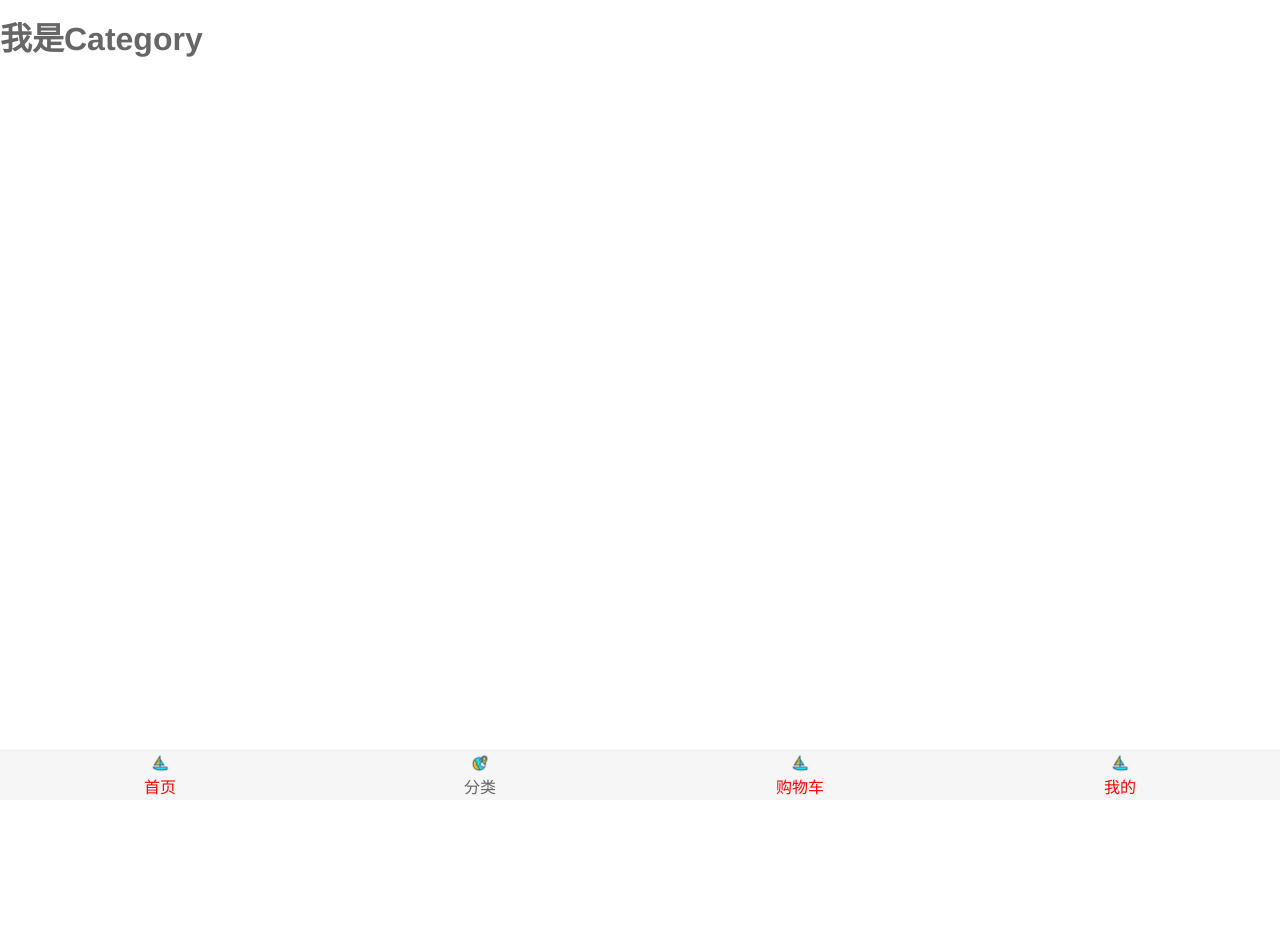
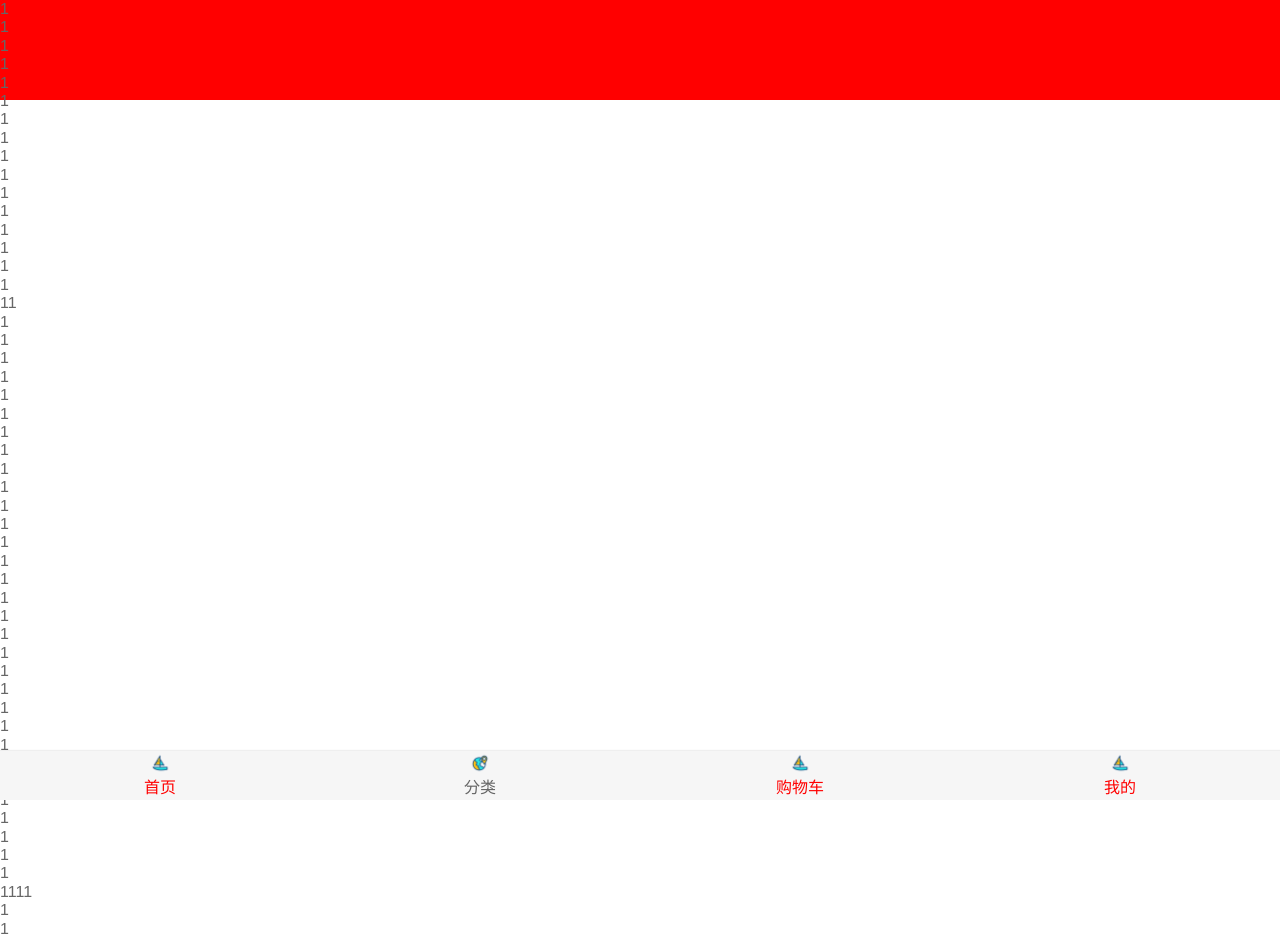
Before and after one commit to sunchenchao/vuestudyproject, a Vue app: page /category in a window 1280 px wide. Shown: the top 939 px of the page. Before the commit the page ends 800 px from the top, so only its background shows below. Built offline with nearby package versions, Linux system fonts and the light colour scheme.

Commit message:
feat：home模块的完成和better-scroll的使用

```diff
--- a/package.json
+++ b/package.json
@@ -8,6 +8,7 @@
   },
   "dependencies": {
     "axios": "^0.21.1",
+    "better-scroll": "^2.3.1",
     "vue": "^2.6.11",
     "vue-router": "^3.5.1"
   },
--- a/src/App.vue
+++ b/src/App.vue
@@ -3,6 +3,7 @@
       <router-view></router-view>
    <main-tab-bar></main-tab-bar>
   </div>
+
 </template>
 
 <script>
--- /dev/null
+++ b/src/components/content/goodList/GoodList.vue
@@ -0,0 +1,43 @@
+<template>
+    <div class="goodlist">
+        <good-list-item class="goodlistitem" v-for="item in goodList" :gooditem="item">
+
+        </good-list-item>
+    </div>
+
+</template>
+
+<script>
+    import GoodListItem from "@/components/content/goodList/GoodListItem";
+    export default {
+        name: "GoodList",
+        props:{
+            goodList:{
+                type:Array,
+                default(){
+                    return [];
+                }
+            }
+        },
+        components:{
+            GoodListItem
+        }
+    }
+</script>
+
+<style scoped>
+    .goodlist{
+        width: 100%;
+        display: flex;
+        flex-wrap: wrap;
+        padding-left: 5px;
+
+    }
+    .goodlistitem{
+        width: 50%;
+        padding: 0px;
+
+    }
+
+
+</style>
--- /dev/null
+++ b/src/components/content/goodList/GoodListItem.vue
@@ -0,0 +1,48 @@
+<template>
+    <div class="gooditem">
+        <img :src="gooditem.show.img">
+        <div class="title">
+           {{gooditem.title}}
+        </div>
+        <div class="sendwrap"><span class="price">{{gooditem.price}}</span><img class="like" src="@/assets/img/common/collect.svg"></div>
+
+    </div>
+
+</template>
+
+<script>
+    export default {
+        name: "GoodListItem",
+        props:{
+            gooditem:{
+                type:Object,
+                default(){
+                    return {};
+                }
+            }
+        }
+    }
+</script>
+
+<style scoped>
+    .gooditem>img{
+        width: 96%;
+        padding: 2px;
+    }
+    .title{
+        height:18px;
+        line-height: 18px;
+        overflow: hidden;
+        text-overflow: ellipsis;
+    }
+    .price{
+        color: deeppink;
+    }
+    .sendwrap{
+        text-align: center;
+    }
+    .like{
+        width: 20px;
+    }
+
+</style>
--- a/src/components/content/tabControl/TabControl.vue
+++ b/src/components/content/tabControl/TabControl.vue
@@ -29,6 +29,7 @@
         methods:{
             CheckTab(index){
                 this.currentIndex = index;
+                this.$emit("tabCheck",index);
 
             }
         }
@@ -41,6 +42,7 @@
         height: 30px;
         text-align: center;
         display: flex;
+        background-color: white;
     }
     .tabcontrol-item{
         flex: 1;
--- a/src/network/home.js
+++ b/src/network/home.js
@@ -3,5 +3,14 @@ export function getHomeMultidata() {
     return request({
         url:"/home/multidata"
     })
+}
+export function getHomeGoods(type,page) {
+    return request({
+        url:"/home/data",
+        params:{
+            type,
+            page
+        },
+    })
 
 }
--- a/src/network/request.js
+++ b/src/network/request.js
@@ -2,7 +2,8 @@ import axios from "axios";
 
 export function request(config) {
     const instance = axios.create({
-        baseURL:"http://123.207.32.32:8000",
+        // baseURL:"http://123.207.32.32:8000",
+        baseURL:"http://152.136.185.210:7878/api/m5",
         timeout:5000
     })
     //请求拦截器
--- a/src/views/category/Category.vue
+++ b/src/views/category/Category.vue
@@ -1,13 +1,138 @@
 <template>
-    <h1>我是Category</h1>
+    <div class="wrapper">
+        <ul class="sendwrapper">
+            <li>1</li>
+            <li>1</li>
+            <li>1</li>
+            <li>1</li>
+            <li>1</li>
+            <li>1</li>
+            <li>1</li>
+            <li>1</li>
+            <li>1</li>
+            <li>1</li>
+            <li>1</li>
+            <li>1</li>
+            <li>1</li>
+            <li>1</li>
+            <li>1</li>
+            <li>1</li>
+            <li>11</li>
+            <li>1</li>
+            <li>1</li>
+            <li>1</li>
+            <li>1</li>
+            <li>1</li>
+            <li>1</li>
+            <li>1</li>
+            <li>1</li>
+            <li>1</li>
+            <li>1</li>
+            <li>1</li>
+            <li>1</li>
+            <li>1</li>
+            <li>1</li>
+            <li>1</li>
+            <li>1</li>
+            <li>1</li>
+            <li>1</li>
+            <li>1</li>
+            <li>1</li>
+            <li>1</li>
+            <li>1</li>
+            <li>1</li>
+            <li>1</li>
+            <li>1</li>
+            <li>1</li>
+            <li>1</li>
+            <li>1</li>
+            <li>1</li>
+            <li>1</li>
+            <li>1</li>
+            <li>1111</li>
+            <li>1</li>
+            <li>1</li>
+            <li>1</li>
+            <li>1</li>
+            <li>1</li>
+            <li>1</li>
+            <li>1</li>
+            <li>1</li>
+            <li>1</li>
+            <li>1</li>
+            <li>1</li>
+            <li>1</li>
+            <li>1</li>
+            <li>1</li>
+            <li>1</li>
+            <li>1</li>
+            <li>1</li>
+            <li>1</li>
+            <li>1</li>
+            <li>1</li>
+            <li>1</li>
+            <li>1</li>
+            <li>1</li>
+            <li>1</li>
+            <li>1</li>
+            <li>1</li>
+            <li>1</li>
+            <li>1</li>
+            <li>1</li>
+            <li>1</li>
+            <li>1</li>
+            <li>1</li>
+            <li>1</li>
+            <li>1</li>
+            <li>1</li>
+            <li>1</li>
+            <li>1</li>
+            <li>1</li>
+            <li>1</li>
+            <li>1</li>
+            <li>1</li>
+            <li>1</li>
+            <li>1</li>
+            <li>1</li>
+            <li>1</li>
+            <li>1</li>
+            <li>1</li>
+            <li>1</li>
+            <li>1</li>
+            <li>1</li>
+            <li>1</li>
+        </ul>
+
+    </div>
 </template>
 
 <script>
+    import Bscroll from "better-scroll";
     export default {
-        name: "Category"
+        name: "Category",
+        mounted() {
+            console.log(document.querySelector(".wrapper"));
+
+            this.scroll =  new Bscroll(document.querySelector(".wrapper"),{
+            })
+        },
+        data(){
+            return {
+                scroll:null,
+            }
+        }
     }
 </script>
 
 <style scoped>
+    .sendwrapper{
+        /*height: 500px;*/
+
+        /*overflow: hidden;*/
+    }
+    .wrapper{
+        height: 100px;
+        background-color: red;
+    }
 
 </style>
--- a/src/views/home/Home.vue
+++ b/src/views/home/Home.vue
@@ -6,63 +6,22 @@
         <HomeSwiper :banner="banner"></HomeSwiper>
         <recommend-view :recommends="recommends"></recommend-view>
         <feature-view></feature-view>
-        <tab-control class="tabcontrol" :titles="['推荐','喜欢','热门']"></tab-control>
-        <ul>
-            <li></li>
-            <li></li>
-            <li></li>
-            <li></li>
-            <li></li>
-            <li></li>
-            <li></li>
-            <li></li>
-            <li></li>
-            <li></li>
-            <li></li>
-            <li></li>
-            <li></li>
-            <li></li>
-            <li></li>
-            <li></li>
-            <li></li>
-            <li></li>
-            <li></li>
-            <li></li>
-            <li></li>
-            <li></li>
-            <li></li>
-            <li></li>
-            <li></li>
-            <li></li>
-            <li></li>
-            <li></li>
-            <li></li>
-            <li></li>
-            <li></li>
-            <li></li>
-            <li></li>
-            <li></li>
-            <li></li>
-            <li></li>
-            <li></li>
-            <li></li>
-            <li></li>
-            <li></li>
-        </ul>
-
-
+        <tab-control class="tabcontrol" :titles="['推荐','喜欢','热门']" @tabCheck="tabCheck"></tab-control>
+        <good-list :goodList="getCurrentyTpye"></good-list>
     </div>
 </template>
 
 <script>
     import NavBar from "@/components/common/navbar/NavBar";
     import TabControl from "@/components/content/tabControl/TabControl";
+    import GoodList from "@/components/content/goodList/GoodList"
 
     import HomeSwiper from "./childComps/HomeSwiper";
     import RecommendView from "./childComps/RecommendView";
     import FeatureView from "./childComps/FeatureView";
 
-    import {getHomeMultidata} from "@/network/home";
+
+    import {getHomeMultidata,getHomeGoods} from "@/network/home";
 
 
     export default {
@@ -73,10 +32,12 @@
             RecommendView,
             FeatureView,
             TabControl,
+            GoodList
 
         },
         data(){
             return{
+                currentName:"pop",
                 banner: {},
                 recommends: [],
                 goods:{
@@ -84,7 +45,7 @@
                         page:0,
                         list:[]
                     },
-                    'news':{
+                    'new':{
                         page:0,
                         list:[]
                     },
@@ -96,14 +57,54 @@
             }
         },
         created() {
-            getHomeMultidata().then((res)=>{
-                console.log(res);
-                this.banner = res.data.data.banner;
-                this.recommends = res.data.data.recommend.list;
-                console.log(this.recommends);
-            })
+            //获取首页的多个数据
+            this.getHomeMultidata();
+            this.getHomeGoods("pop");
+            this.getHomeGoods("sell");
+            this.getHomeGoods("new");
+        },
+        methods:{
+            /**
+             * 这个时数据控制相关方法
+             * */
+            tabCheck(index){
+                switch (index) {
+                    case 0:
+                        this.currentName = "pop";
+                        break;
+                    case 1:
+                        this.currentName = "sell";
+                        break;
+                    case 2:
+                        this.currentName = "new";
+                        break;
+                }
 
+            },
+
+            /**
+             * 这个时网路请求相关方法
+             */
+            getHomeMultidata(){
+                getHomeMultidata().then((res)=>{
+                    this.banner = res.data.data.banner;
+                    this.recommends = res.data.data.recommend.list;
+                })
+            },
+            getHomeGoods(type){
+                this.goods[type].page++;
+                getHomeGoods(type,this.goods[type].page).then((data=>{
+                    console.log(data.data.data.list);
+                    this.goods[type].list.push(...data.data.data.list);
+                }))
+            }
+        },
+        computed:{
+            getCurrentyTpye(){
+                return this.goods[this.currentName].list;
+            }
         }
+
     }
 </script>
 
```
Also changed, not shown: 1 other file (tests, documents, lock files or other folders).
